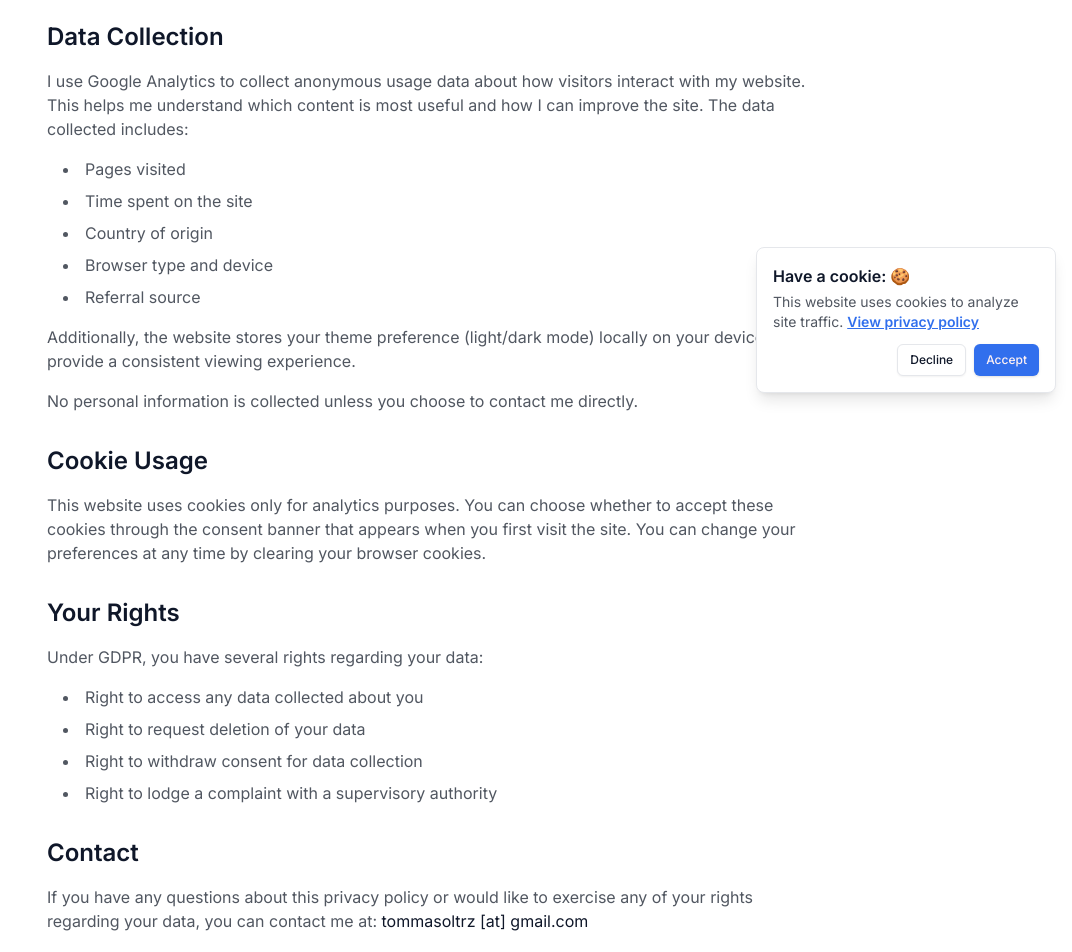
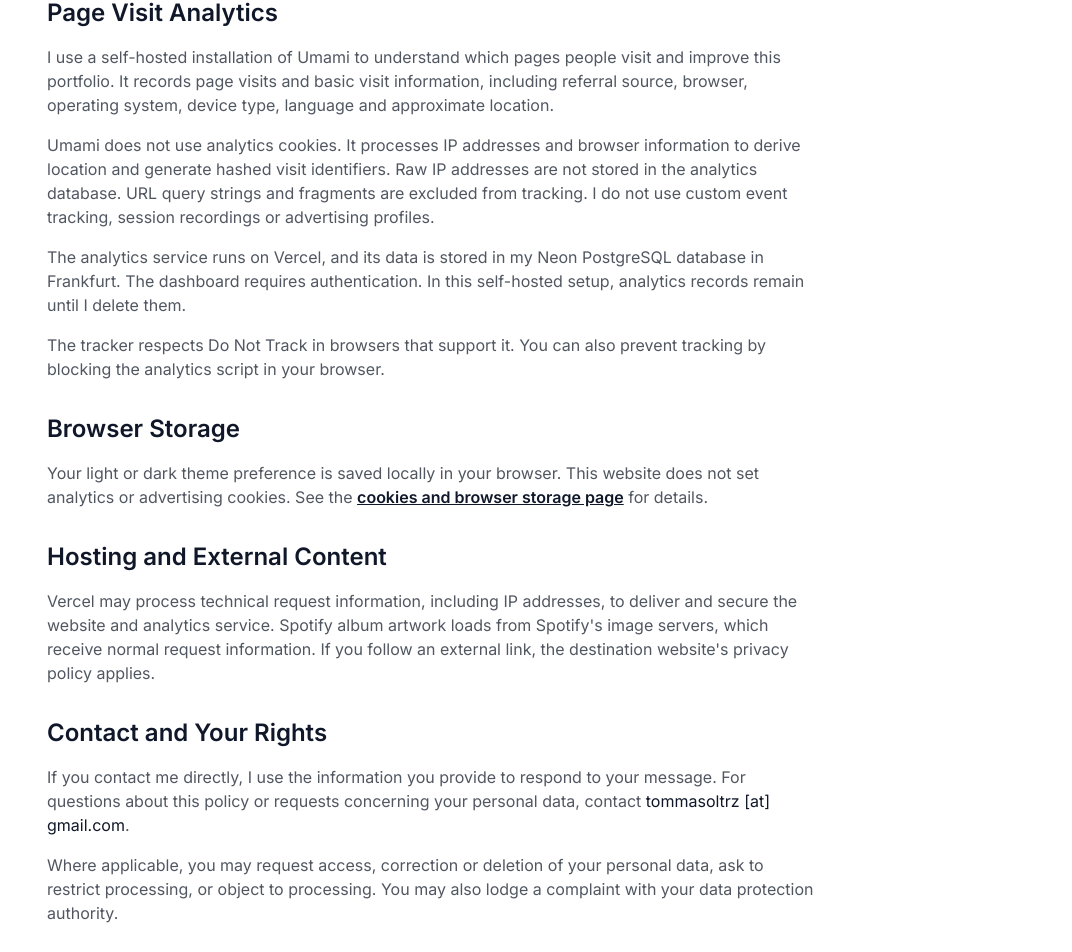
Before and after one commit to tommasoltrz/portfolio, a Next.js app: page /privacy in a window 1280 px wide. Shown: the part 391-1343 px from the top of the page, without its empty margins (208-1280 px from the left). Built offline with nearby package versions, Linux system fonts and the light colour scheme; no server answers.

Commit message:
feat: replace Google Analytics with Umami pageviews

```diff
--- a/app/components/consent.ts
+++ /dev/null
@@ -1,41 +0,0 @@
-"use client";
-
-import { useSyncExternalStore } from "react";
-
-const CONSENT_KEY = "cookieConsent";
-// Same-tab writes don't fire the native "storage" event, so we dispatch our own.
-const CONSENT_EVENT = "cookie-consent-change";
-
-function subscribe(callback: () => void) {
-  window.addEventListener("storage", callback);
-  window.addEventListener(CONSENT_EVENT, callback);
-  return () => {
-    window.removeEventListener("storage", callback);
-    window.removeEventListener(CONSENT_EVENT, callback);
-  };
-}
-
-export function setConsent(value: "accepted" | "declined") {
-  localStorage.setItem(CONSENT_KEY, value);
-  window.dispatchEvent(new Event(CONSENT_EVENT));
-}
-
-// True once the browser confirms the user accepted. Server snapshot is `false`
-// so the markup hydrates cleanly before localStorage is ever read.
-export function useHasConsent() {
-  return useSyncExternalStore(
-    subscribe,
-    () => localStorage.getItem(CONSENT_KEY) === "accepted",
-    () => false,
-  );
-}
-
-// True once the browser confirms the user has not made a choice yet. Server
-// snapshot is `false` so the banner never renders during SSR/hydration.
-export function useNeedsConsent() {
-  return useSyncExternalStore(
-    subscribe,
-    () => localStorage.getItem(CONSENT_KEY) === null,
-    () => false,
-  );
-}
--- a/app/components/cookie-consent.tsx
+++ /dev/null
@@ -1,37 +0,0 @@
-"use client";
-
-import { Button } from "@/components/ui/button";
-import Link from "next/link";
-import { setConsent, useNeedsConsent } from "./consent";
-
-export const CookieConsent = () => {
-  const needsConsent = useNeedsConsent();
-
-  if (!needsConsent) return null;
-
-  return (
-    <div className="fixed bottom-4 right-4 bg-background border rounded-lg p-4 shadow-lg z-50 max-w-[300px]">
-      <div className="flex flex-col">
-        <h3 className="font-semibold mb-1">Have a cookie: 🍪</h3>
-        <p className="text-sm text-muted-foreground mb-3">
-          This website uses cookies to analyze site traffic.{" "}
-          <Link href="/privacy" className="hover:text-primary/80 text-sm ">
-            View privacy policy
-          </Link>
-        </p>
-        <div className="flex gap-2 justify-end">
-          <Button
-            variant="outline"
-            size="sm"
-            onClick={() => setConsent("declined")}
-          >
-            Decline
-          </Button>
-          <Button size="sm" onClick={() => setConsent("accepted")}>
-            Accept
-          </Button>
-        </div>
-      </div>
-    </div>
-  );
-};
--- a/app/components/google-analytics.tsx
+++ /dev/null
@@ -1,35 +0,0 @@
-"use client";
-
-import Script from "next/script";
-import { CookieConsent } from "./cookie-consent";
-import { useHasConsent } from "./consent";
-
-export const GoogleAnalytics = ({
-  GA_MEASUREMENT_ID,
-}: {
-  GA_MEASUREMENT_ID: string;
-}) => {
-  const hasConsent = useHasConsent();
-
-  return (
-    <>
-      {hasConsent && (
-        <>
-          <Script
-            strategy="afterInteractive"
-            src={`https://www.googletagmanager.com/gtag/js?id=${GA_MEASUREMENT_ID}`}
-          />
-          <Script id="google-analytics" strategy="afterInteractive">
-            {`
-              window.dataLayer = window.dataLayer || [];
-              function gtag(){dataLayer.push(arguments);}
-              gtag('js', new Date());
-              gtag('config', '${GA_MEASUREMENT_ID}');
-            `}
-          </Script>
-        </>
-      )}
-      <CookieConsent />
-    </>
-  );
-};
--- a/app/cookies/page.tsx
+++ b/app/cookies/page.tsx
@@ -1,79 +1,53 @@
-import { Metadata } from "next";
+import type { Metadata } from "next";
+import Link from "next/link";
 
 export const metadata: Metadata = {
-  title: "Cookie Policy",
-  description: "Cookie policy and usage information",
+  title: "Cookies and Browser Storage",
+  description: "Cookie-free analytics and how this portfolio remembers your theme",
 };
 
 export default function CookiesPage() {
   return (
     <div className="container max-w-3xl py-8">
-      <h1 className="text-3xl font-bold mb-6">Cookie Policy</h1>
+      <h1 className="text-3xl font-bold mb-6">Cookies and Browser Storage</h1>
+      <p className="text-muted-foreground mb-8">
+        This portfolio does not set analytics or advertising cookies.
+      </p>
 
       <section className="mb-8">
-        <h2 className="text-2xl font-semibold mb-4">What are Cookies?</h2>
-        <p className="text-muted-foreground mb-4">
-          Cookies are small text files that are stored on your device when you
-          visit our website. They help us provide you with a better experience
-          by remembering your preferences and analyzing how you use our site.
+        <h2 className="text-2xl font-semibold mb-4">Page Visit Analytics</h2>
+        <p className="text-muted-foreground">
+          Umami counts page visits without saving analytics cookies or visitor
+          identifiers in your browser. Read the{" "}
+          <Link href="/privacy" className="text-foreground underline">
+            privacy policy
+          </Link>{" "}
+          for information about the visit data stored on the server.
         </p>
       </section>
 
       <section className="mb-8">
-        <h2 className="text-2xl font-semibold mb-4">How We Use Cookies</h2>
-        <p className="text-muted-foreground mb-4">
-          We use cookies for the following purposes:
+        <h2 className="text-2xl font-semibold mb-4">Theme Preference</h2>
+        <p className="text-muted-foreground">
+          Your light or dark theme choice is saved in local browser storage so it
+          can be restored on your next visit. It is not sent with analytics. You
+          can reset this preference by clearing this website&apos;s stored data
+          in your browser settings.
         </p>
-        <ul className="list-disc list-inside text-muted-foreground space-y-2 ml-4">
-          <li>To analyze website traffic using Google Analytics</li>
-          <li>To remember your cookie consent preferences</li>
-          <li>To remember your theme preferences (light/dark mode)</li>
-        </ul>
       </section>
 
       <section className="mb-8">
-        <h2 className="text-2xl font-semibold mb-4">Types of Cookies We Use</h2>
-        <div className="space-y-4">
-          <div>
-            <h3 className="text-lg font-semibold mb-2">Essential Cookies</h3>
-            <p className="text-muted-foreground">
-              These cookies are necessary for the website to function properly.
-              They include cookies that remember your theme preferences.
-            </p>
-          </div>
-
-          <div>
-            <h3 className="text-lg font-semibold mb-2">Analytics Cookies</h3>
-            <p className="text-muted-foreground">
-              We use Google Analytics to understand how visitors interact with
-              our website. These cookies help us analyze and improve our
-              website&apos;s performance and content.
-            </p>
-          </div>
-
-          <div>
-            <h3 className="text-lg font-semibold mb-2">Preference Cookies</h3>
-            <p className="text-muted-foreground">
-              These cookies remember your choices and preferences to provide you
-              with a more personalized experience.
-            </p>
-          </div>
-        </div>
-      </section>
-
-      <section className="mb-8">
-        <h2 className="text-2xl font-semibold mb-4">Managing Cookies</h2>
-        <p className="text-muted-foreground mb-4">
-          You can control and/or delete cookies as you wish. You can delete all
-          cookies that are already on your device and you can set most browsers
-          to prevent them from being placed.
-        </p>
+        <h2 className="text-2xl font-semibold mb-4">Data From Earlier Visits</h2>
         <p className="text-muted-foreground">
-          If you do this, however, you may have to manually adjust some
-          preferences every time you visit our website and some features may not
-          work as intended.
+          If you visited before this update, Google Analytics cookies or an old
+          consent preference may still be present in your browser. The website
+          no longer uses them. You can remove them by clearing this website&apos;s
+          cookies and stored data in your browser settings.
         </p>
       </section>
+      <p className="text-sm text-muted-foreground/80">
+        Last updated: October 12, 2026
+      </p>
     </div>
   );
 }
--- a/app/layout.tsx
+++ b/app/layout.tsx
@@ -1,5 +1,6 @@
 import type { Metadata } from "next";
 import { Inter, Roboto_Mono } from "next/font/google";
+import Script from "next/script";
 import "./globals.css";
 
 const inter = Inter({
@@ -13,7 +14,6 @@ const robotoMono = Roboto_Mono({
 });
 import { ThemeProvider } from "./components/theme-provider";
 import { TooltipProvider } from "@/components/ui/tooltip";
-import { GoogleAnalytics } from "./components/google-analytics";
 import { Header } from "./components/header";
 import { Footer } from "./components/footer";
 import { FloatingControls } from "./components/floating-controls";
@@ -77,6 +77,18 @@ export default function RootLayout({
       <body
         className={`${inter.variable} ${robotoMono.variable} font-sans antialiased`}
       >
+        {process.env.NODE_ENV === "production" && (
+          <Script
+            id="umami-analytics"
+            src="https://umami-xi-blond.vercel.app/script.js"
+            strategy="afterInteractive"
+            data-website-id="47f59a81-c771-4dab-8a06-8b29d8132563"
+            data-domains="tommasolaterza.com,www.tommasolaterza.com"
+            data-exclude-search="true"
+            data-exclude-hash="true"
+            data-do-not-track="true"
+          />
+        )}
         <ThemeProvider
           attribute="class"
           defaultTheme="system"
@@ -84,11 +96,6 @@ export default function RootLayout({
           disableTransitionOnChange
         >
           <TooltipProvider>
-            {process.env.NEXT_PUBLIC_GA_MEASUREMENT_ID && (
-              <GoogleAnalytics
-                GA_MEASUREMENT_ID={process.env.NEXT_PUBLIC_GA_MEASUREMENT_ID}
-              />
-            )}
             <div className="relative grid grid-rows-[auto_1fr_auto] items-center min-h-screen p-4 pt-20 pb-10 gap-16 sm:p-20 sm:pt-32 sm:pb-10 max-w-[930px] mx-auto">
               <FloatingControls />
               <Header />
--- a/app/privacy/page.tsx
+++ b/app/privacy/page.tsx
@@ -1,8 +1,9 @@
-import { Metadata } from "next";
+import type { Metadata } from "next";
+import Link from "next/link";
 
 export const metadata: Metadata = {
   title: "Privacy Policy",
-  description: "Privacy policy and data protection information",
+  description: "How this portfolio handles page visit analytics and browser storage",
 };
 
 export default function PrivacyPage() {
@@ -11,77 +12,71 @@ export default function PrivacyPage() {
       <h1 className="text-3xl font-bold mb-6">Privacy Policy</h1>
 
       <p className="text-muted-foreground mb-8">
-        This Privacy Policy, in accordance with the Regulation (EU) 2016/679
-        (GDPR), outlines how I collect and process data on my portfolio website.
+        This page explains how I, Tommaso Laterza, handle information when you
+        visit this portfolio.
       </p>
 
       <section className="mb-8">
-        <h2 className="text-2xl font-semibold mb-4">Data Collection</h2>
+        <h2 className="text-2xl font-semibold mb-4">Page Visit Analytics</h2>
         <p className="text-muted-foreground mb-4">
-          I use Google Analytics to collect anonymous usage data about how
-          visitors interact with my website. This helps me understand which
-          content is most useful and how I can improve the site. The data
-          collected includes:
+          I use a self-hosted installation of Umami to understand which pages
+          people visit and improve this portfolio. It records page visits and
+          basic visit information, including referral source, browser, operating
+          system, device type, language and approximate location.
         </p>
-        <ul className="list-disc list-inside text-muted-foreground space-y-2 ml-4 mb-4">
-          <li>Pages visited</li>
-          <li>Time spent on the site</li>
-          <li>Country of origin</li>
-          <li>Browser type and device</li>
-          <li>Referral source</li>
-        </ul>
         <p className="text-muted-foreground mb-4">
-          Additionally, the website stores your theme preference (light/dark
-          mode) locally on your device to provide a consistent viewing
-          experience.
+          Umami does not use analytics cookies. It processes IP addresses and
+          browser information to derive location and generate hashed visit
+          identifiers. Raw IP addresses are not stored in the analytics database.
+          URL query strings and fragments are excluded from tracking. I do not
+          use custom event tracking, session recordings or advertising profiles.
+        </p>
+        <p className="text-muted-foreground mb-4">
+          The analytics service runs on Vercel, and its data is stored in my Neon
+          PostgreSQL database in Frankfurt. The dashboard requires authentication.
+          In this self-hosted setup, analytics records remain until I delete them.
         </p>
         <p className="text-muted-foreground">
-          No personal information is collected unless you choose to contact me
-          directly.
+          The tracker respects Do Not Track in browsers that support it. You can
+          also prevent tracking by blocking the analytics script in your browser.
         </p>
       </section>
 
       <section className="mb-8">
-        <h2 className="text-2xl font-semibold mb-4">Cookie Usage</h2>
+        <h2 className="text-2xl font-semibold mb-4">Browser Storage</h2>
         <p className="text-muted-foreground">
-          This website uses cookies only for analytics purposes. You can choose
-          whether to accept these cookies through the consent banner that
-          appears when you first visit the site. You can change your preferences
-          at any time by clearing your browser cookies.
+          Your light or dark theme preference is saved locally in your browser.
+          This website does not set analytics or advertising cookies. See the{" "}
+          <Link href="/cookies" className="text-foreground underline">
+            cookies and browser storage page
+          </Link>{" "}
+          for details.
         </p>
       </section>
 
       <section className="mb-8">
-        <h2 className="text-2xl font-semibold mb-4">Your Rights</h2>
-        <p className="text-muted-foreground mb-4">
-          Under GDPR, you have several rights regarding your data:
-        </p>
-        <ul className="list-disc list-inside text-muted-foreground space-y-2 ml-4">
-          <li>Right to access any data collected about you</li>
-          <li>Right to request deletion of your data</li>
-          <li>Right to withdraw consent for data collection</li>
-          <li>Right to lodge a complaint with a supervisory authority</li>
-        </ul>
-      </section>
-
-      <section className="mb-8">
-        <h2 className="text-2xl font-semibold mb-4">Contact</h2>
+        <h2 className="text-2xl font-semibold mb-4">Hosting and External Content</h2>
         <p className="text-muted-foreground">
-          If you have any questions about this privacy policy or would like to
-          exercise any of your rights regarding your data, you can contact me
-          at:{" "}
-          <span className="text-foreground">tommasoltrz [at] gmail.com</span>
+          Vercel may process technical request information, including IP
+          addresses, to deliver and secure the website and analytics service.
+          Spotify album artwork loads from Spotify&apos;s image servers, which
+          receive normal request information. If you follow an external link,
+          the destination website&apos;s privacy policy applies.
         </p>
       </section>
 
       <section className="mb-8">
-        <h2 className="text-2xl font-semibold mb-4">
-          Data Storage and Security
-        </h2>
+        <h2 className="text-2xl font-semibold mb-4">Contact and Your Rights</h2>
+        <p className="text-muted-foreground mb-4">
+          If you contact me directly, I use the information you provide to respond
+          to your message. For questions about this policy or requests concerning
+          your personal data, contact{" "}
+          <span className="text-foreground">tommasoltrz [at] gmail.com</span>.
+        </p>
         <p className="text-muted-foreground">
-          The analytics data is processed by Google Analytics in accordance with
-          their privacy policy. No personal data is stored on my website&apos;s
-          servers.
+          Where applicable, you may request access, correction or deletion of
+          your personal data, ask to restrict processing, or object to processing.
+          You may also lodge a complaint with your data protection authority.
         </p>
       </section>
 
@@ -92,7 +87,7 @@ export default function PrivacyPage() {
           will always be available on this page.
         </p>
         <p className="text-sm text-muted-foreground/80">
-          Last updated: January 2026
+          Last updated: October 12, 2026
         </p>
       </section>
     </div>
```
Also changed, not shown: 1 other file (tests, documents, lock files or other folders).
